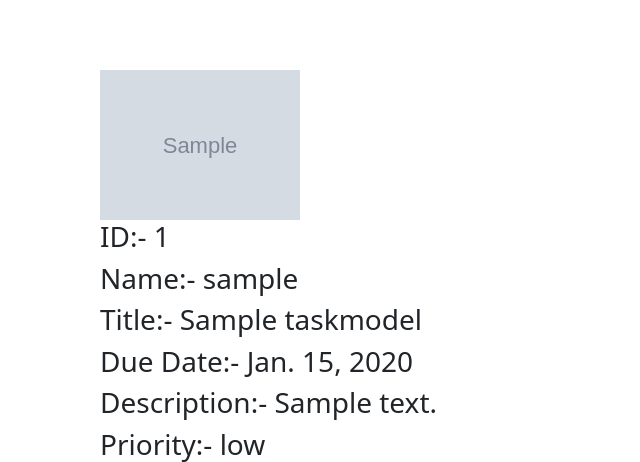
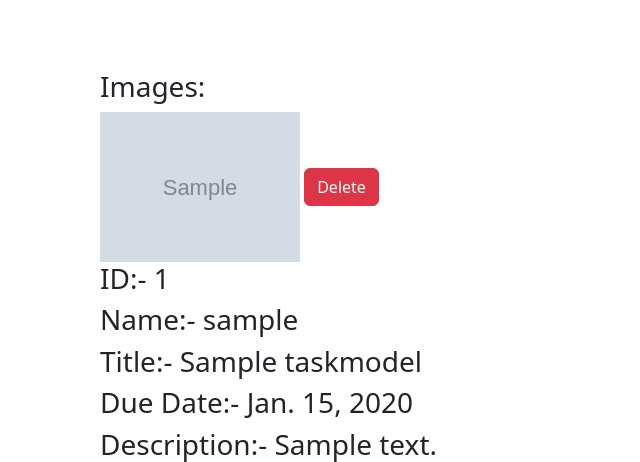
Before and after one commit to sagorluc/Task-Manager-with-Rest-Api, a Django app: page /task/detail_task/1/ in a window 1280 px wide. Shown: the part 56-518 px from the top of the page, without its empty margins (0-640 px from the left). Run offline with Django 4.2, Linux system fonts and the light colour scheme; a user stored in the database is signed in; tables that the repository leaves empty hold one stand-in row (values such as "Sample post"); grey boxes marked "Sample" are stand-in pictures.

Commit message:
delete particular image from multiple image

```diff
--- a/Task_Manager/tasks/admin.py
+++ b/Task_Manager/tasks/admin.py
@@ -2,5 +2,9 @@ from django.contrib import admin
 from tasks.models import TaskModel, TaskImage
 
 # Register your models here.
-admin.site.register(TaskModel)
+class TaskModelAdmin(admin.ModelAdmin):
+    list_display = ['id', 'user', 'title', 'priority']
+    ordering = ['id']
+
+admin.site.register(TaskModel, TaskModelAdmin)
 admin.site.register(TaskImage)
--- a/Task_Manager/tasks/models.py
+++ b/Task_Manager/tasks/models.py
@@ -10,29 +10,30 @@ CHOICES = [
 ]
 
 class TaskModel(models.Model):
-    user = models.ForeignKey(User, on_delete= models.CASCADE, related_name='user')
-    title = models.CharField(max_length= 100)
+    user        = models.ForeignKey(User, on_delete= models.CASCADE, related_name='user')
+    title       = models.CharField(max_length= 100)
     description = models.TextField()
-    due_date = models.DateField()
-    priority = models.CharField(max_length=10, choices= CHOICES)
-    complete = models.BooleanField(default=False)
-    created_at = models.DateTimeField(auto_now_add=True)
-    updated_at = models.DateTimeField(auto_now=True, null=True, blank=True)
+    due_date    = models.DateField()
+    priority    = models.CharField(max_length=10, choices= CHOICES)
+    complete    = models.BooleanField(default=False)
+    created_at  = models.DateTimeField(auto_now_add=True)
+    updated_at  = models.DateTimeField(auto_now=True, null=True, blank=True)
 
     class Meta:
-        verbose_name = 'Task'
+        verbose_name        = 'Task'
         verbose_name_plural = 'Tasks'
+        ordering = ['id']
 
     def __str__(self):
         return self.title
 
 
 class TaskImage(models.Model):
-    task = models.ForeignKey(TaskModel, on_delete=models.CASCADE, related_name= 'tasks')
+    task  = models.ForeignKey(TaskModel, on_delete=models.CASCADE, related_name= 'tasks')
     image = models.ImageField(upload_to='photos/tasks')
 
     class Meta:
-        verbose_name = 'Task Image'
+        verbose_name        = 'Task Image'
         verbose_name_plural = 'Task Images'
 
     def __str__(self):
--- a/Task_Manager/tasks/templates/more_info.html
+++ b/Task_Manager/tasks/templates/more_info.html
@@ -9,10 +9,21 @@
 <div style=" text-align: left; margin-top: 70px; margin-left: 100px; margin-bottom: 70px;">
 
     {% comment %} <img src="{{info.tasks.first.image.url}}" alt="user image" class="images"> {% endcomment %}
-    {% for task_image in task_images %}
+
+    {% comment %} {% for task_image in task_images %}
         <img style="width: 200px; height: 150px;"
         src="{{ task_image.image.url }}" alt="image" class="image1">
-    {% endfor %}
+        <a href="{% url "delete_image" task_image.id %}" class="btn btn-danger">Delete Image</a>
+    {% endfor %}  {% endcomment %}
+
+
+    {% if info.tasks.all %}
+        <h3>Images:</h3>
+        {% for image in info.tasks.all %}
+            <img src="{{ image.image.url }}" alt="Task Image" style="width: 200px; height: 150px;">
+            <a href="{% url 'delete_image' image.id %}" class="btn btn-danger">Delete</a>
+        {% endfor %}
+    {% endif %}
 
     <h3>ID:- {{info.id}}</h3>
 
--- a/Task_Manager/tasks/urls.py
+++ b/Task_Manager/tasks/urls.py
@@ -1,12 +1,13 @@
 from django.urls import path
 from tasks.views import CreateTask, ShowAllTask, UpdateTask, TaskDelete, TaskDetail, \
-    CompleteTask,  SearchTask, FilterTask
+    CompleteTask,  SearchTask, FilterTask, DeleteImageView
 
 urlpatterns = [
     path('create/', CreateTask.as_view(), name= 'create'),
     path('show_task/', ShowAllTask.as_view(), name= 'show_task'),
     path('update_task/<int:id>/', UpdateTask.as_view(), name= 'update_task'),
     path('delete_task/<int:id>/', TaskDelete.as_view(), name= 'delete_task'),
+    path('delete_image/<int:id>/', DeleteImageView.as_view(), name= 'delete_image'),
     path('detail_task/<int:id>/', TaskDetail.as_view(), name= 'detail_task'),
     path('complate_task/<int:id>/', CompleteTask.as_view(), name= 'complate_task'),
     path('search/', SearchTask.as_view(), name= 'search'),
--- a/Task_Manager/tasks/views.py
+++ b/Task_Manager/tasks/views.py
@@ -1,4 +1,4 @@
-from django.shortcuts import render, redirect
+from django.shortcuts import render, redirect, get_object_or_404
 from django.contrib.auth import logout, login
 from django.urls import reverse_lazy
 from tasks.models import TaskModel, TaskImage
@@ -10,6 +10,7 @@ from django.db.models import Q
 from django.views import View
 from django.contrib.auth.decorators import login_required
 from django.utils.decorators import method_decorator
+
 
 # Create your views here.
 @method_decorator(login_required, name='dispatch')
@@ -101,6 +102,18 @@ class TaskDelete(DeleteView):
 
 
 
+
+@method_decorator(login_required, name='dispatch')
+class DeleteImageView(View):
+    def get(self, request, id):
+        image = get_object_or_404(TaskImage, id=id)
+        image.delete()
+        task_id  = image.task.id # get the task id
+        return redirect('detail_task', task_id) # detail_task page e redirect hobe
+
+
+
+
 @method_decorator(login_required, name='dispatch')
 class TaskDetail(DetailView):
     model = TaskModel
@@ -114,6 +127,7 @@ class TaskDetail(DetailView):
         task_images = task.tasks.all()
         context['task_images'] = task_images
         return context
+
 
 
 
@@ -136,6 +150,7 @@ class SearchTask(ListView):
         context = super().get_context_data(**kwargs)
         context['search_form'] = SearchForm(self.request.GET)
         return context
+
 
 
 
```
Also changed, not shown: Task_Manager/tasks/forms.py (+10 -8 lines), Task_Manager/media/photos/tasks/Screenshot_2023-04-07_000504.png (added), Task_Manager/media/photos/tasks/Screenshot_2023-09-20_023752.png (added), Task_Manager/media/photos/tasks/Screenshot_2023-10-03_114430.png (added).
